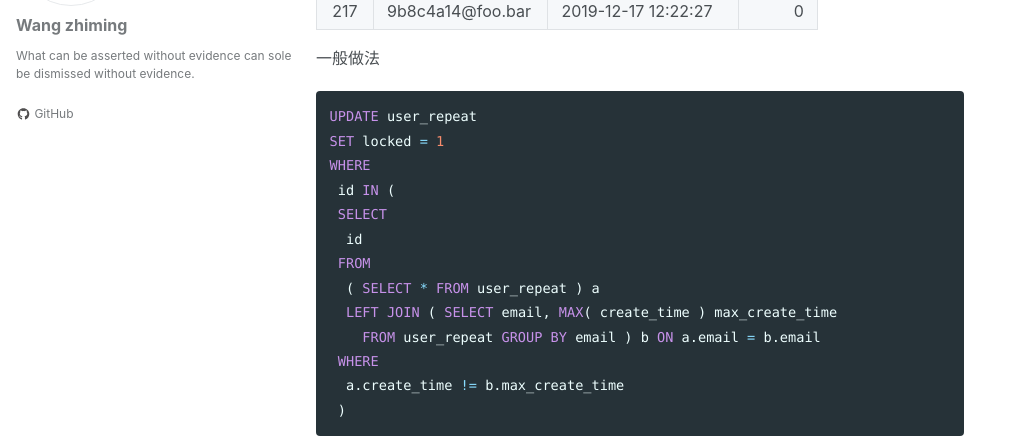
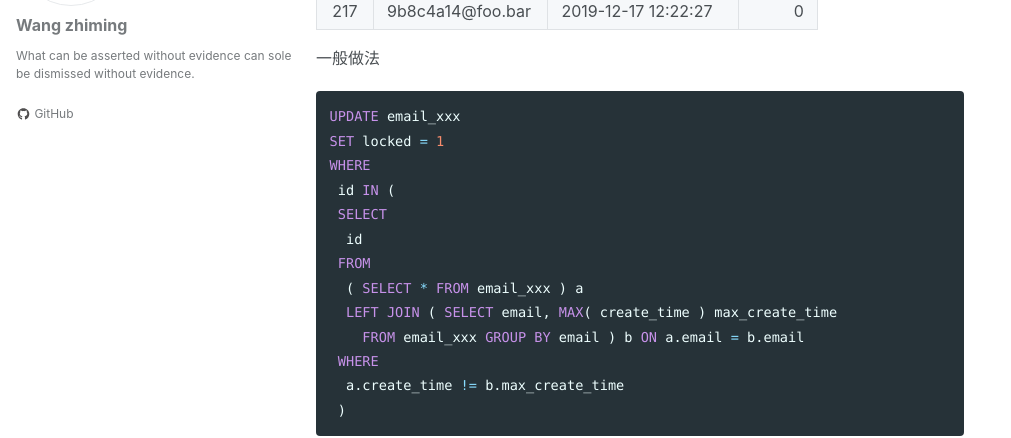
Before and after one commit to vazmin/vazmin.github.io, a Jekyll site: the page built from _posts/2020-06-04-Simple-case-of-using-cursor-loop-in-mysql.md, in a window 1280 px wide and 900 px high, scrolled down 722 px. Shown: the part 152-590 px from the top of the window, without its empty margins (0-1011 px from the left). Built offline with Jekyll 4.4.1, drawn with Linux system fonts in a browser that asks for light colours; cached includes are drawn as plain includes.

Commit message:
Update 2020-06-04-Simple-case-of-using-cursor-loop-in-mysql.md

````diff
--- a/_posts/2020-06-04-Simple-case-of-using-cursor-loop-in-mysql.md
+++ b/_posts/2020-06-04-Simple-case-of-using-cursor-loop-in-mysql.md
@@ -33,16 +33,16 @@ tags:
 一般做法
 
 ```sql
-UPDATE user_repeat
+UPDATE email_xxx
 SET locked = 1
 WHERE
  id IN (
  SELECT
   id
  FROM
-  ( SELECT * FROM user_repeat ) a
+  ( SELECT * FROM email_xxx ) a
   LEFT JOIN ( SELECT email, MAX( create_time ) max_create_time
-    FROM user_repeat GROUP BY email ) b ON a.email = b.email
+    FROM email_xxx GROUP BY email ) b ON a.email = b.email
  WHERE
   a.create_time != b.max_create_time
  )
````
